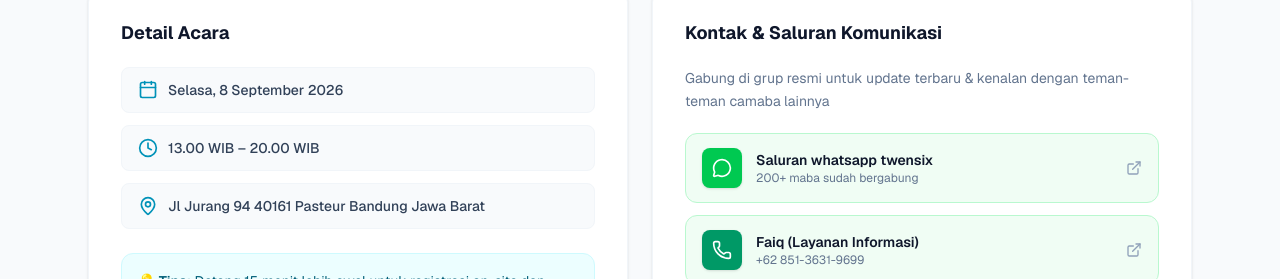
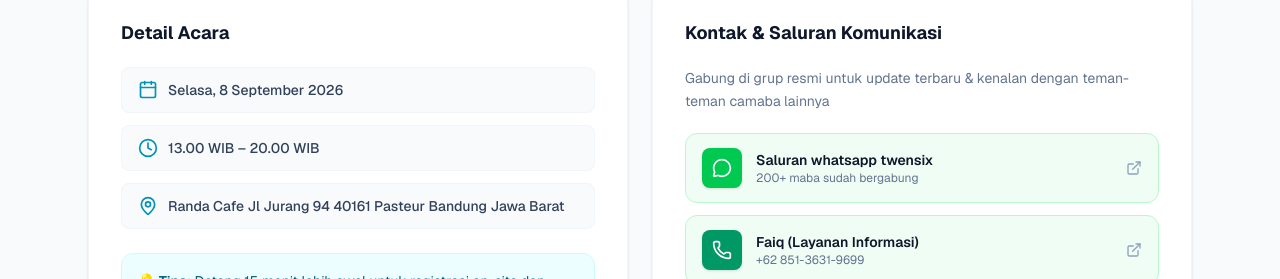
Before and after one commit to bangyazaka-hash/meet-up-maba-unikom26, a Next.js app: page / in a window 1280 px wide. Shown: the part 1014-1293 px from the top of the page. Built offline with nearby package versions, Linux system fonts and the light colour scheme.

Commit message:
fix hari

```diff
--- a/app/page.tsx
+++ b/app/page.tsx
@@ -355,7 +355,7 @@ export default function MeetupMabaPage() {
                 />
                 <InfoChip
                   icon={<MapPin className="h-5 w-5" />}
-                  label="Jl Jurang 94 40161 Pasteur Bandung Jawa Barat"
+                  label="Randa Cafe Jl Jurang 94 40161 Pasteur Bandung Jawa Barat"
                 />
               </div>
 
```
